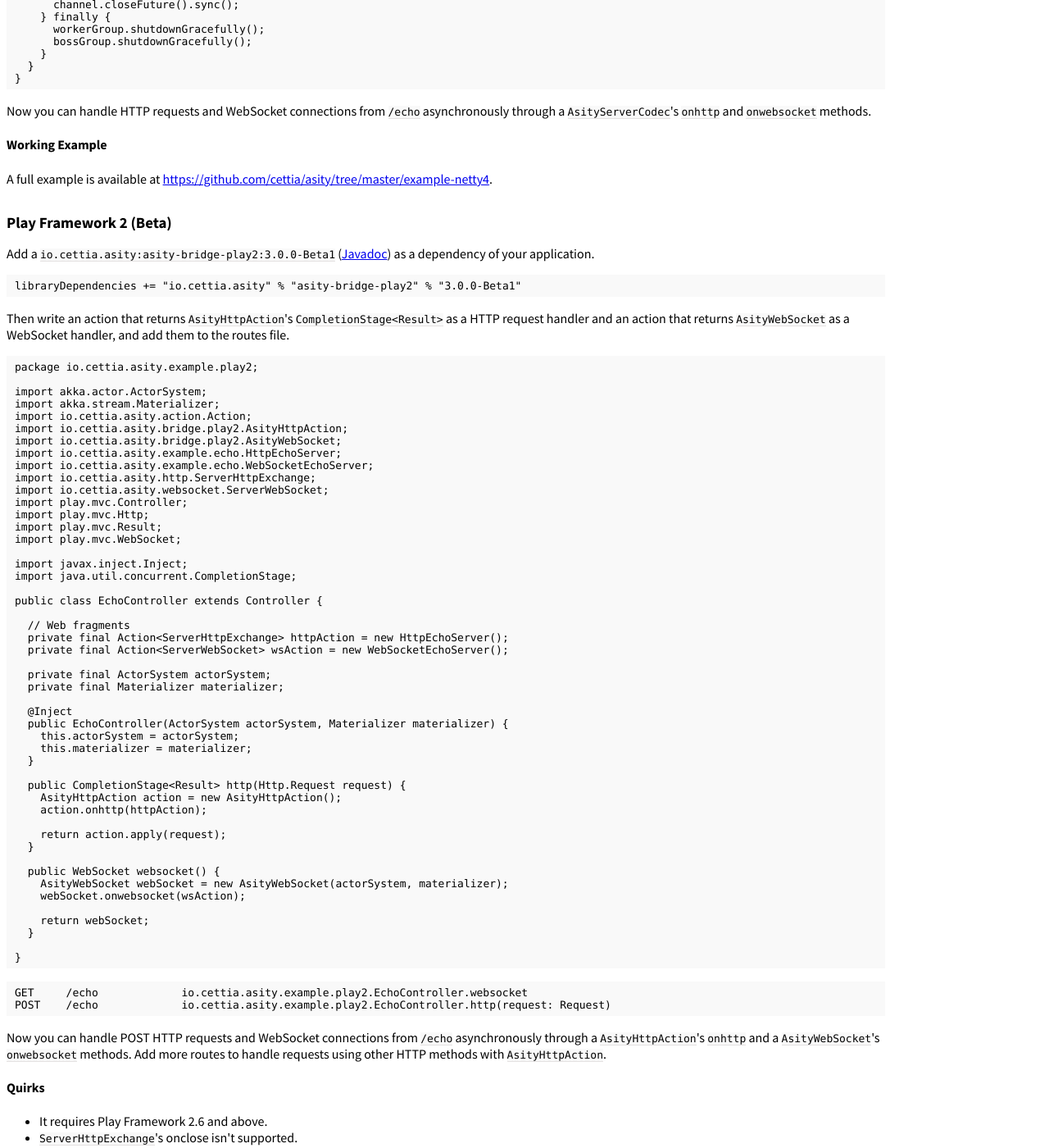
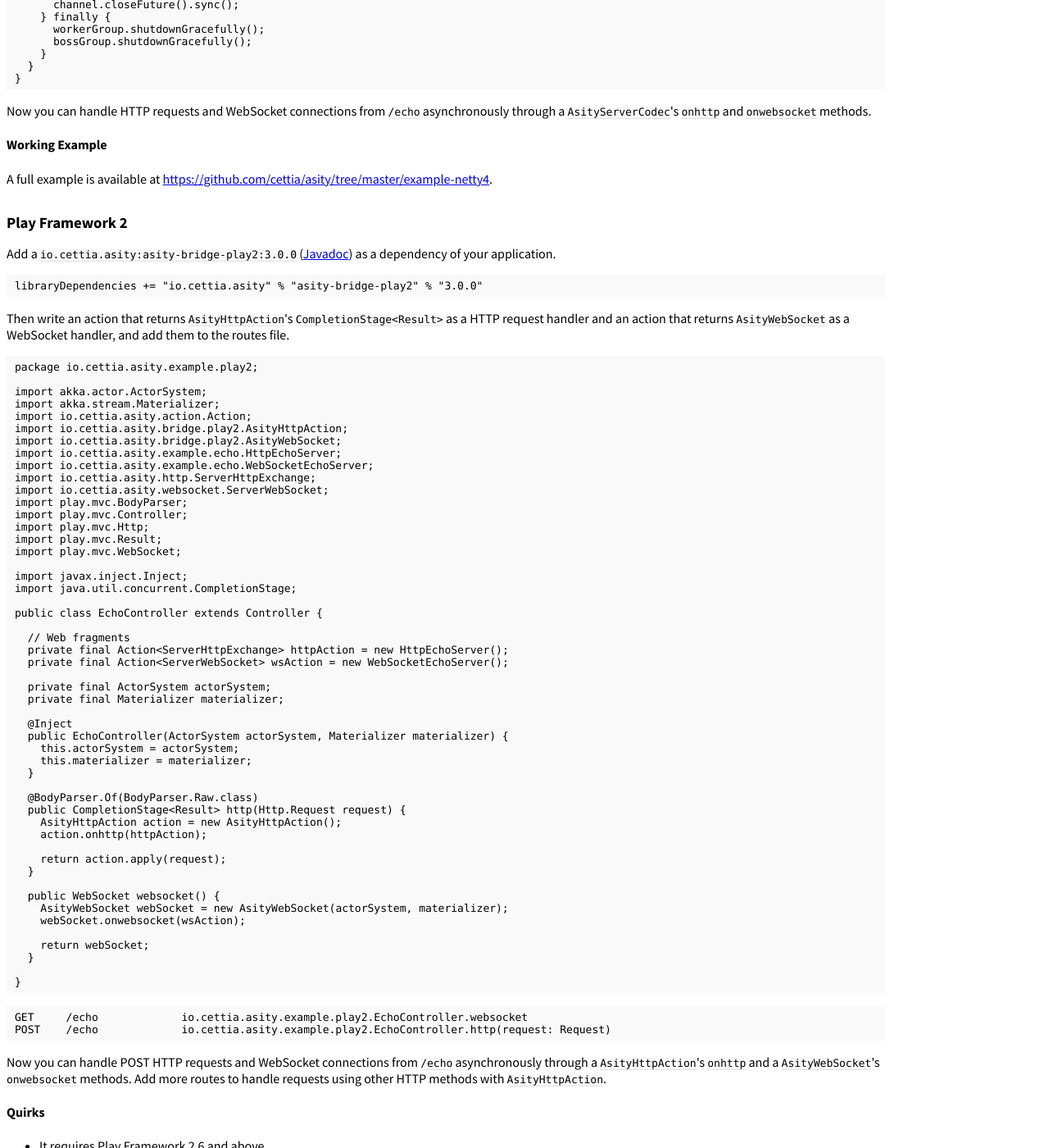
Before and after one commit to cettia/asity, a Jekyll site: the page built from index.html, in a window 1280 px wide and 1400 px high, scrolled down 9984 px. Shown: the whole window at 82% size. Built offline with Jekyll 4.4.1, drawn with Linux system fonts in a browser that asks for light colours; a style sheet for code colours, icons or effects is not loaded; some of the changed text lies outside the part shown.

Commit message:
Update for Asity 3.0.0

````diff
--- a/index.html
+++ b/index.html
@@ -69,7 +69,7 @@
       <div class="cell auto">
         <dl>
           <dt>Latest announcement</dt>
-          <dd><a href="https://cettia.io/blog/asity-3-0-0-beta1-released/"><strong>Asity 3.0.0-Beta1 released</strong></a> on
+          <dd><a href="https://cettia.io/blog/asity-3-0-0-released/"><strong>Asity 3.0.0 released</strong></a> on
             <time>25 Jun 2019</time>
           </dd>
         </dl>
@@ -77,13 +77,13 @@
       <div class="cell shrink">
         <dl>
           <dt>Pre</dt>
-          <dd><code>3.0.0-Beta1</code></dd>
+          <dd><code>WIP</code></dd>
         </dl>
       </div>
       <div class="cell shrink">
         <dl>
           <dt>Current</dt>
-          <dd><code>2.0.0</code></dd>
+          <dd><code>3.0.0</code></dd>
         </dl>
       </div>
     </div>
@@ -197,7 +197,7 @@
           <li class="tabs-title"><a href="#spring-mvc-4">Spring MVC 4</a></li>
           <li class="tabs-title"><a href="#vert-x-3">Vert.x 3</a></li>
           <li class="tabs-title"><a href="#netty-4">Netty 4</a></li>
-          <li class="tabs-title"><a href="#play-2">Play Framework 2 (Beta)</a></li>
+          <li class="tabs-title"><a href="#play-2">Play Framework 2</a></li>
           <li class="tabs-title"><a href="#grizzly-2">Grizzly 2</a></li>
           <li class="tabs-title"><a href="#vert-x-2">Vert.x 2</a></li>
           <li class="tabs-title"><a href="#atmosphere-2">Atmosphere 2</a></li>
@@ -657,11 +657,11 @@
             <p>A full example is available at <a class="example-link" target="_blank" href="https://github.com/cettia/asity/tree/master/example-netty4">https://github.com/cettia/asity/tree/master/example-netty4</a>.</p>
           </div>
           <div class="tabs-panel" id="play-2">
-            <h3>Play Framework 2 (Beta)</h3>
-            <p>Add a <code>io.cettia.asity:asity-bridge-play2:3.0.0-Beta1</code> (<a href="http://javadoc.io/doc/io.cettia.asity/asity-bridge-play2/" target="_blank">Javadoc</a>) as a dependency of your application.</p>
+            <h3>Play Framework 2</h3>
+            <p>Add a <code>io.cettia.asity:asity-bridge-play2:3.0.0</code> (<a href="http://javadoc.io/doc/io.cettia.asity/asity-bridge-play2/" target="_blank">Javadoc</a>) as a dependency of your application.</p>
 {% capture panel %}
 ```scala
-libraryDependencies += "io.cettia.asity" % "asity-bridge-play2" % "3.0.0-Beta1"
+libraryDependencies += "io.cettia.asity" % "asity-bridge-play2" % "3.0.0"
 ```
 {% endcapture %}{{ panel | markdownify }}
             <p>Then write an action that returns <code>AsityHttpAction</code>'s <code>CompletionStage&lt;Result&gt;</code> as a HTTP request handler and an action that returns <code>AsityWebSocket</code> as a WebSocket handler, and add them to the routes file.</p>
@@ -679,6 +679,7 @@
 import io.cettia.asity.example.echo.WebSocketEchoServer;
 import io.cettia.asity.http.ServerHttpExchange;
 import io.cettia.asity.websocket.ServerWebSocket;
+import play.mvc.BodyParser;
 import play.mvc.Controller;
 import play.mvc.Http;
 import play.mvc.Result;
@@ -702,6 +703,7 @@
     this.materializer = materializer;
   }
 
+  @BodyParser.Of(BodyParser.Raw.class)
   public CompletionStage<Result> http(Http.Request request) {
     AsityHttpAction action = new AsityHttpAction();
     action.onhttp(httpAction);
````
Also changed, not shown: other parts of index.html (+22 -22 lines).
